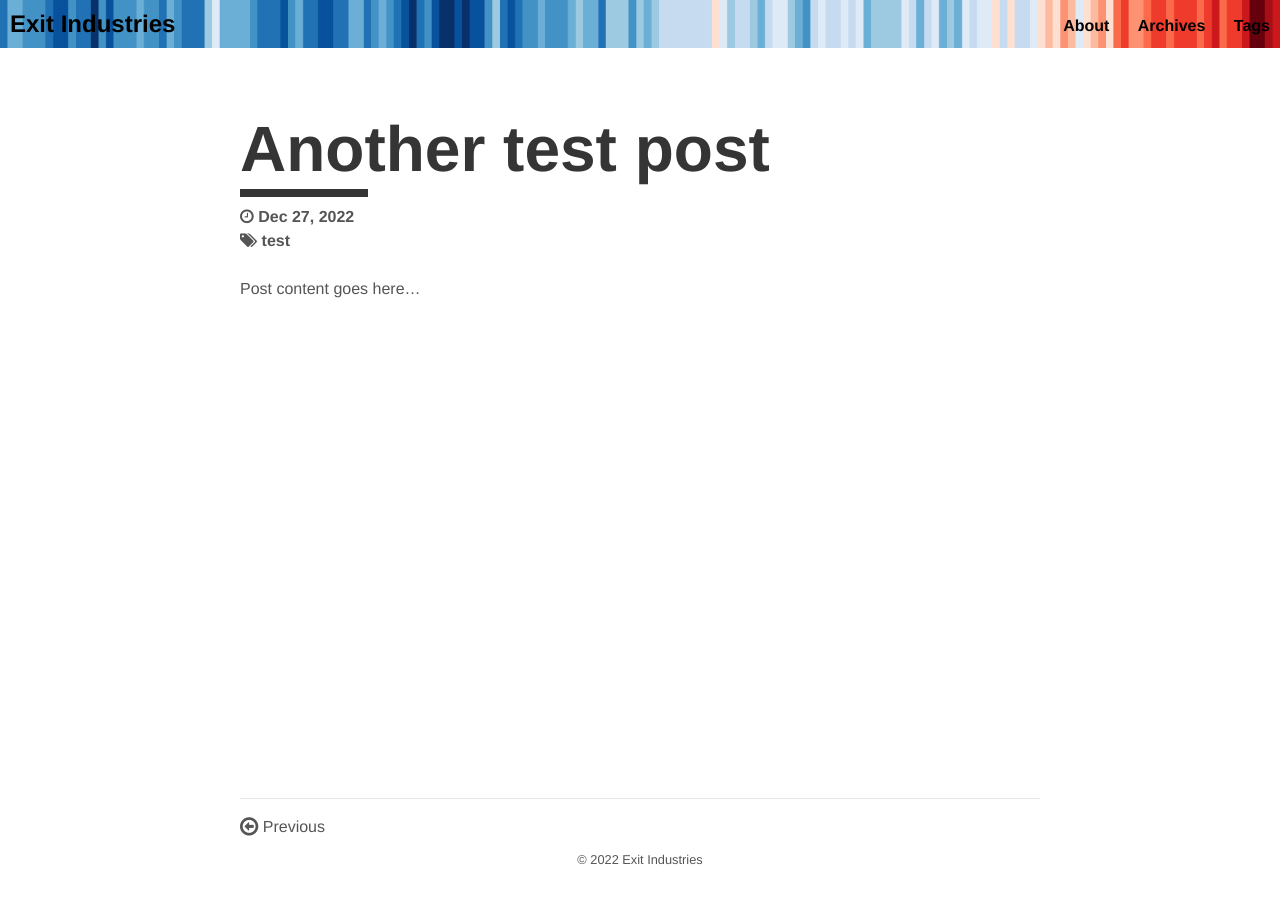
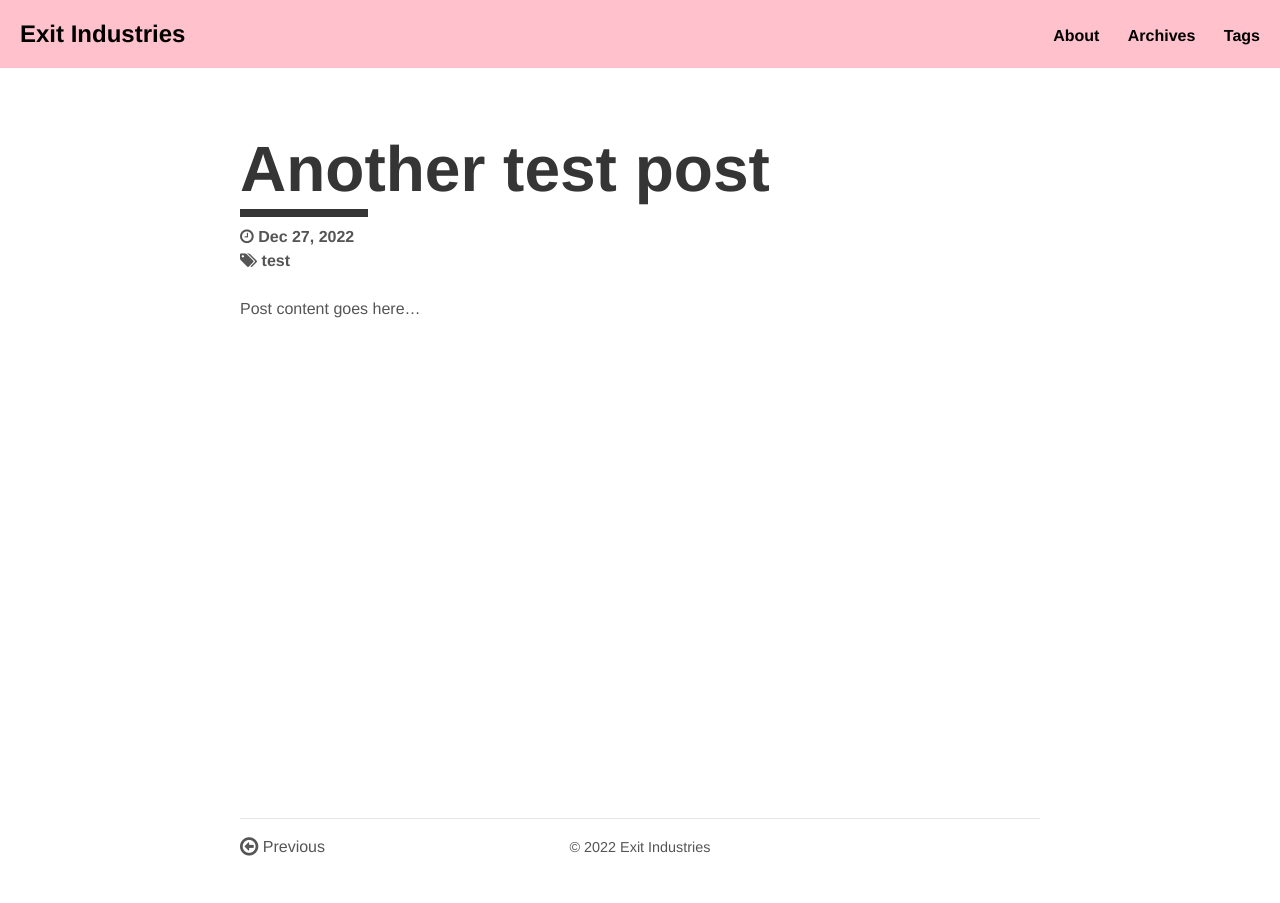
Before and after one commit to mps75/exit_industries, a Jekyll site: the page built from _posts/2022-12-27-another-test-post.md, in a window 1280 px wide. Built offline with Jekyll 4.4.1, drawn with Linux system fonts in a browser that asks for light colours.

Commit message:
Misc cleanups

```diff
--- a/_sass/_layout.scss
+++ b/_sass/_layout.scss
@@ -17,15 +17,16 @@ footer {
 }
 
 .nav {
-  //background-color: $nav-background;
+  background-color: $nav-background;
   overflow: auto;
 
   &-container {
-     //margin: 10px;  //use if no background-image
-     margin: 0;
+     margin: 10px;  //use if no background-image
+     //margin: 0;  //use for background-image
      position: relative;
-     background-image: url("img/site/Global_temperature_1850-2018.png");
+     //background-image: url("img/site/Global_temperature_1850-2018.png");
      background-size: cover;
+     text-align: center;   //centers text on mobile
   }
 
   &-links {
@@ -82,11 +83,11 @@ footer {
 
 footer {
   font-family: $sans-serif;
-  padding: 2rem 0;
+  //padding: 2rem 0;
   text-align: center;
 
   span {
     color: $default-color;
-    font-size: .8rem;
+    font-size: .9rem;
   }
 }
```
